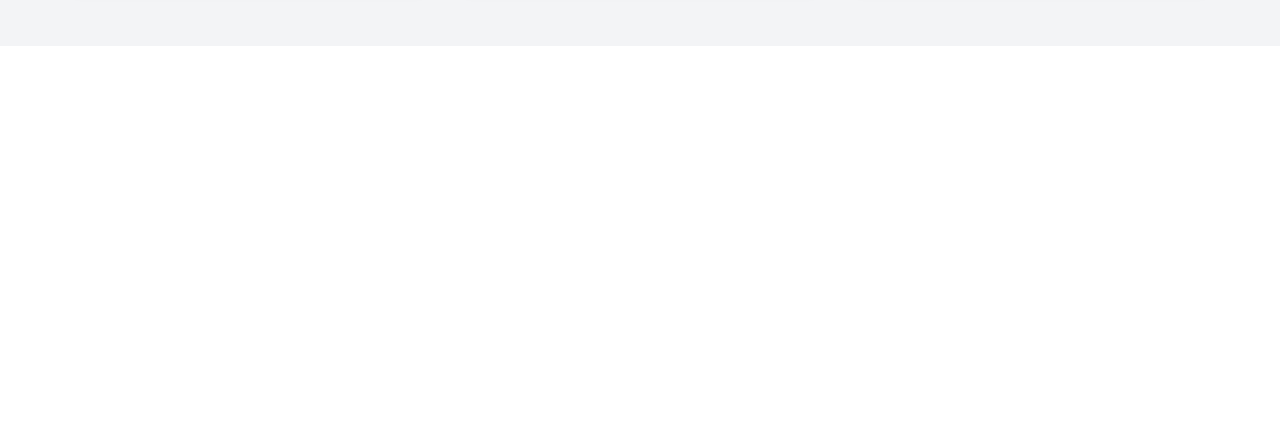
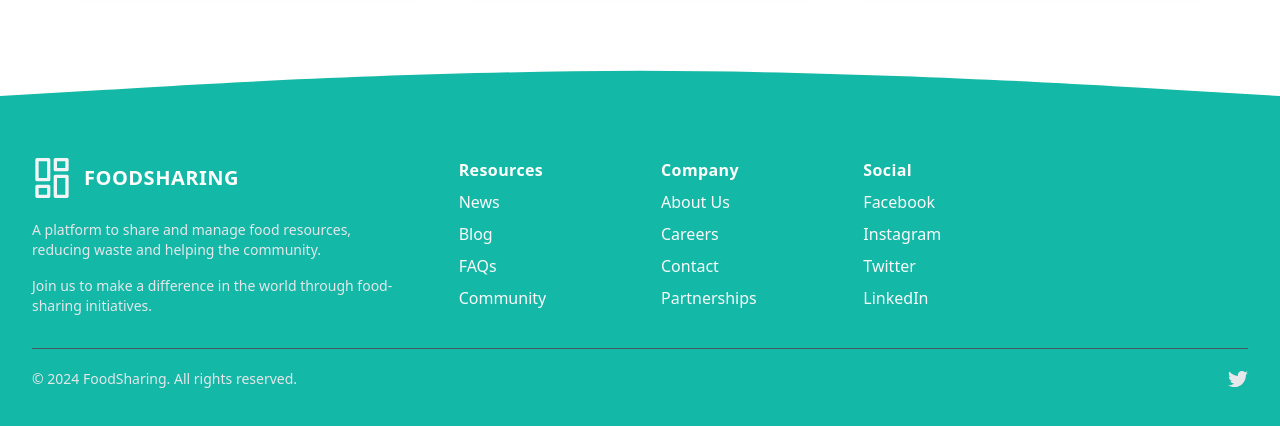
Before and after one commit to MukitHossen7/B10A11-Food-Sharing-Website, a React (Vite) app: page / in a window 1280 px wide. Shown: the part 1444-1870 px from the top of the page. Before the commit the page ends 1490 px from the top, so only its background shows below. Built offline with nearby package versions, Linux system fonts and the light colour scheme.

Commit message:
add footer in our website

```diff
--- a/src/Layouts/MainLayouts.jsx
+++ b/src/Layouts/MainLayouts.jsx
@@ -1,13 +1,15 @@
 import { Outlet } from "react-router-dom";
 import Navbar from "../components/Navbar/Navbar";
+import Footer from "../components/Footer/Footer";
 
 const MainLayouts = () => {
   return (
     <div>
-      <div className="w-11/12 md:w-11/12 lg:w-11/12 xl:container mx-auto">
+      <div className=" sticky top-0 z-50 bg-white backdrop:blur-md ">
         <Navbar></Navbar>
       </div>
       <Outlet></Outlet>
+      <Footer></Footer>
     </div>
   );
 };
--- a/src/Pages/Home/Home.jsx
+++ b/src/Pages/Home/Home.jsx
@@ -4,7 +4,7 @@ import FeaturedFoods from "../../components/FeaturedFoods/FeaturedFoods";
 const Home = () => {
   return (
     <div>
-      <div className="bg-gray-100">
+      <div className="">
         {/* Banner Section  */}
         <Banner></Banner>
         {/* Featured Foods Section */}
--- /dev/null
+++ b/src/components/Footer/Footer.jsx
@@ -0,0 +1,193 @@
+const Footer = () => {
+  return (
+    <div>
+      <footer className="relative mt-16 bg-gradient-to-r from-teal-500 via-teal-500 to-teal-500 text-gray-50">
+        <svg
+          className="absolute top-0 w-full h-6 -mt-5 sm:-mt-10 sm:h-16 text-teal-500"
+          preserveAspectRatio="none"
+          viewBox="0 0 1440 54"
+        >
+          <path
+            fill="currentColor"
+            d="M0 22L120 16.7C240 11 480 1.00001 720 0.700012C960 1.00001 1200 11 1320 16.7L1440 22V54H1320C1200 54 960 54 720 54C480 54 240 54 120 54H0V22Z"
+          />
+        </svg>
+        <div className="px-4 pt-12 mx-auto sm:max-w-xl md:max-w-full lg:max-w-screen-xl md:px-24 lg:px-8">
+          <div className="grid gap-16 row-gap-10 mb-8 lg:grid-cols-6">
+            <div className="md:max-w-md lg:col-span-2">
+              <a
+                href="/"
+                aria-label="Go home"
+                title="FoodSharing"
+                className="inline-flex items-center"
+              >
+                <svg
+                  className="w-10 h-10 text-gray-100"
+                  viewBox="0 0 24 24"
+                  strokeLinejoin="round"
+                  strokeWidth="2"
+                  strokeLinecap="round"
+                  strokeMiterlimit="10"
+                  stroke="currentColor"
+                  fill="none"
+                >
+                  <rect x="3" y="1" width="7" height="12" />
+                  <rect x="3" y="17" width="7" height="6" />
+                  <rect x="14" y="1" width="7" height="6" />
+                  <rect x="14" y="11" width="7" height="12" />
+                </svg>
+                <span className="ml-3 text-xl font-bold tracking-wide text-white uppercase">
+                  FoodSharing
+                </span>
+              </a>
+              <div className="mt-4 lg:max-w-sm">
+                <p className="text-sm text-gray-200">
+                  A platform to share and manage food resources, reducing waste
+                  and helping the community.
+                </p>
+                <p className="mt-4 text-sm text-gray-200">
+                  Join us to make a difference in the world through food-sharing
+                  initiatives.
+                </p>
+              </div>
+            </div>
+            <div className="grid grid-cols-2 gap-5 row-gap-8 lg:col-span-4 md:grid-cols-4">
+              <div>
+                <p className="font-semibold tracking-wide text-white">
+                  Resources
+                </p>
+                <ul className="mt-2 space-y-2">
+                  <li>
+                    <a
+                      href="/"
+                      className="transition-colors duration-300 hover:text-gray-800"
+                    >
+                      News
+                    </a>
+                  </li>
+                  <li>
+                    <a
+                      href="/"
+                      className="transition-colors duration-300 hover:text-gray-800"
+                    >
+                      Blog
+                    </a>
+                  </li>
+                  <li>
+                    <a
+                      href="/"
+                      className="transition-colors duration-300 hover:text-gray-800"
+                    >
+                      FAQs
+                    </a>
+                  </li>
+                  <li>
+                    <a
+                      href="/"
+                      className="transition-colors duration-300 hover:text-gray-800"
+                    >
+                      Community
+                    </a>
+                  </li>
+                </ul>
+              </div>
+              <div>
+                <p className="font-semibold tracking-wide text-white">
+                  Company
+                </p>
+                <ul className="mt-2 space-y-2">
+                  <li>
+                    <a
+                      href="/"
+                      className="transition-colors duration-300 hover:text-gray-800"
+                    >
+                      About Us
+                    </a>
+                  </li>
+                  <li>
+                    <a
+                      href="/"
+                      className="transition-colors duration-300 hover:text-gray-800"
+                    >
+                      Careers
+                    </a>
+                  </li>
+                  <li>
+                    <a
+                      href="/"
+                      className="transition-colors duration-300 hover:text-gray-800"
+                    >
+                      Contact
+                    </a>
+                  </li>
+                  <li>
+                    <a
+                      href="/"
+                      className="transition-colors duration-300 hover:text-gray-800"
+                    >
+                      Partnerships
+                    </a>
+                  </li>
+                </ul>
+              </div>
+              <div>
+                <p className="font-semibold tracking-wide text-white">Social</p>
+                <ul className="mt-2 space-y-2">
+                  <li>
+                    <a
+                      href="/"
+                      className="transition-colors duration-300 hover:text-gray-800"
+                    >
+                      Facebook
+                    </a>
+                  </li>
+                  <li>
+                    <a
+                      href="/"
+                      className="transition-colors duration-300 hover:text-gray-800"
+                    >
+                      Instagram
+                    </a>
+                  </li>
+                  <li>
+                    <a
+                      href="/"
+                      className="transition-colors duration-300 hover:text-gray-800"
+                    >
+                      Twitter
+                    </a>
+                  </li>
+                  <li>
+                    <a
+                      href="/"
+                      className="transition-colors duration-300 hover:text-gray-800"
+                    >
+                      LinkedIn
+                    </a>
+                  </li>
+                </ul>
+              </div>
+            </div>
+          </div>
+          <div className="flex flex-col justify-between pt-5 pb-10 border-t border-gray-600 sm:flex-row">
+            <p className="text-sm text-gray-200">
+              © 2024 FoodSharing. All rights reserved.
+            </p>
+            <div className="flex items-center mt-4 space-x-4 sm:mt-0">
+              <a
+                href="/"
+                className="transition-colors duration-300 text-gray-200 hover:text-gray-800"
+              >
+                <svg viewBox="0 0 24 24" fill="currentColor" className="h-5">
+                  <path d="M24,4.6c-0.9,0.4-1.8,0.7-2.8,0.8c1-0.6,1.8-1.6,2.2-2.7c-1,0.6-2,1-3.1,1.2c-0.9-1-2.2-1.6-3.6-1.6 c-2.7,0-4.9,2.2-4.9,4.9c0,0.4,0,0.8,0.1,1.1C7.7,8.1,4.1,6.1,1.7,3.1C1.2,3.9,1,4.7,1,5.6c0,1.7,0.9,3.2,2.2,4.1 C2.4,9.7,1.6,9.5,1,9.1c0,0,0,0,0,0.1c0,2.4,1.7,4.4,3.9,4.8c-0.4,0.1-0.8,0.2-1.3,0.2c-0.3,0-0.6,0-0.9-0.1c0.6,2,2.4,3.4,4.6,3.4 c-1.7,1.3-3.8,2.1-6.1,2.1c-0.4,0-0.8,0-1.2-0.1c2.2,1.4,4.8,2.2,7.5,2.2c9.1,0,14-7.5,14-14c0-0.2,0-0.4,0-0.6 C22.5,6.4,23.3,5.5,24,4.6z" />
+                </svg>
+              </a>
+            </div>
+          </div>
+        </div>
+      </footer>
+    </div>
+  );
+};
+
+export default Footer;
--- a/src/components/Navbar/Navbar.jsx
+++ b/src/components/Navbar/Navbar.jsx
@@ -2,7 +2,7 @@ import { Link, NavLink } from "react-router-dom";
 
 const Navbar = () => {
   return (
-    <div className=" text-black pt-6">
+    <div className=" text-black pt-6 w-11/12 md:w-11/12 lg:w-11/12 xl:container mx-auto">
       <div className="navbar">
         <div className="navbar-start">
           <div className="dropdown">
```
